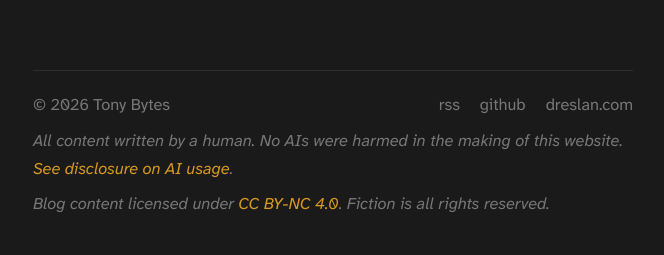
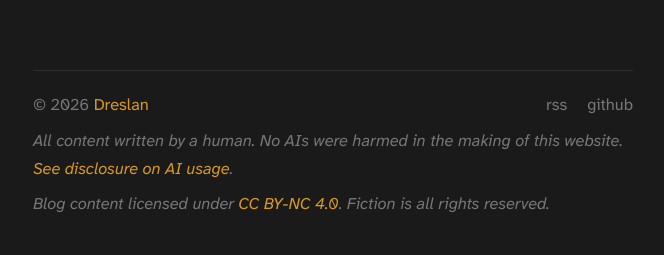
Before and after one commit to dreslan/tonybytes.net, a Jekyll site: the page built from index.html, in a window 1280 px wide. Shown: the part 722-977 px from the top of the page, without its empty margins (307-971 px from the left). Built offline with Jekyll 4.4.1, drawn with Linux system fonts in a browser that asks for light colours.

Commit message:
refactor: copyright to Dreslan linking to dreslan.com hub
Remove redundant dreslan.com footer link since the copyright
now serves that purpose.

Co-Authored-By: Claude Opus 4.6 (1M context) <noreply@anthropic.com>

```diff
--- a/_layouts/default.html
+++ b/_layouts/default.html
@@ -34,11 +34,10 @@
     </main>
 
     <footer class="site-footer">
-      <span>&copy; {{ site.time | date: '%Y' }} Tony Bytes</span>
+      <span>&copy; {{ site.time | date: '%Y' }} <a href="https://dreslan.com">Dreslan</a></span>
       <span class="footer-links">
         <a href="{{ '/feed.xml' | relative_url }}">rss</a>
         <a href="https://github.com/dreslan">github</a>
-        <a href="https://dreslan.com">dreslan.com</a>
       </span>
       <span class="footer-disclaimer">All content written by a human. No AIs were harmed in the making of this website. <a href="{{ '/disclosure' | relative_url }}">See disclosure on AI usage</a>.</span>
       <span class="footer-license">Blog content licensed under <a href="https://creativecommons.org/licenses/by-nc/4.0/">CC BY-NC 4.0</a>. Fiction is all rights reserved.</span>
```
